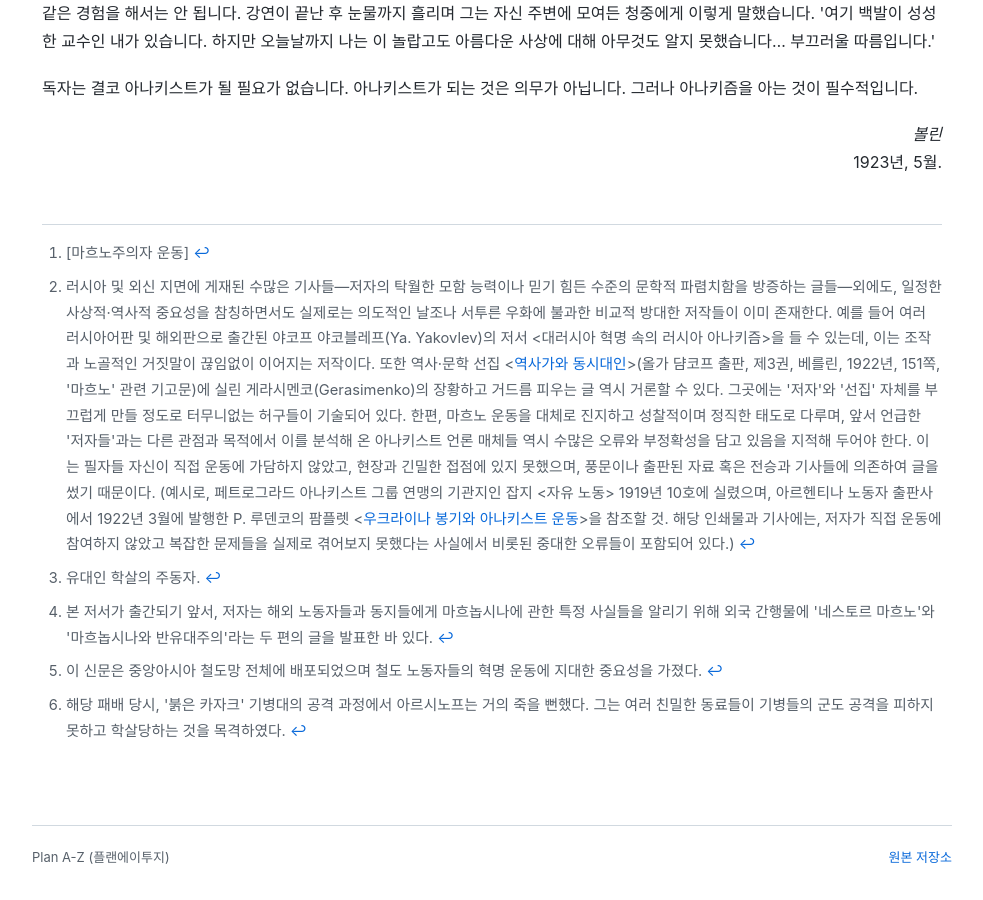
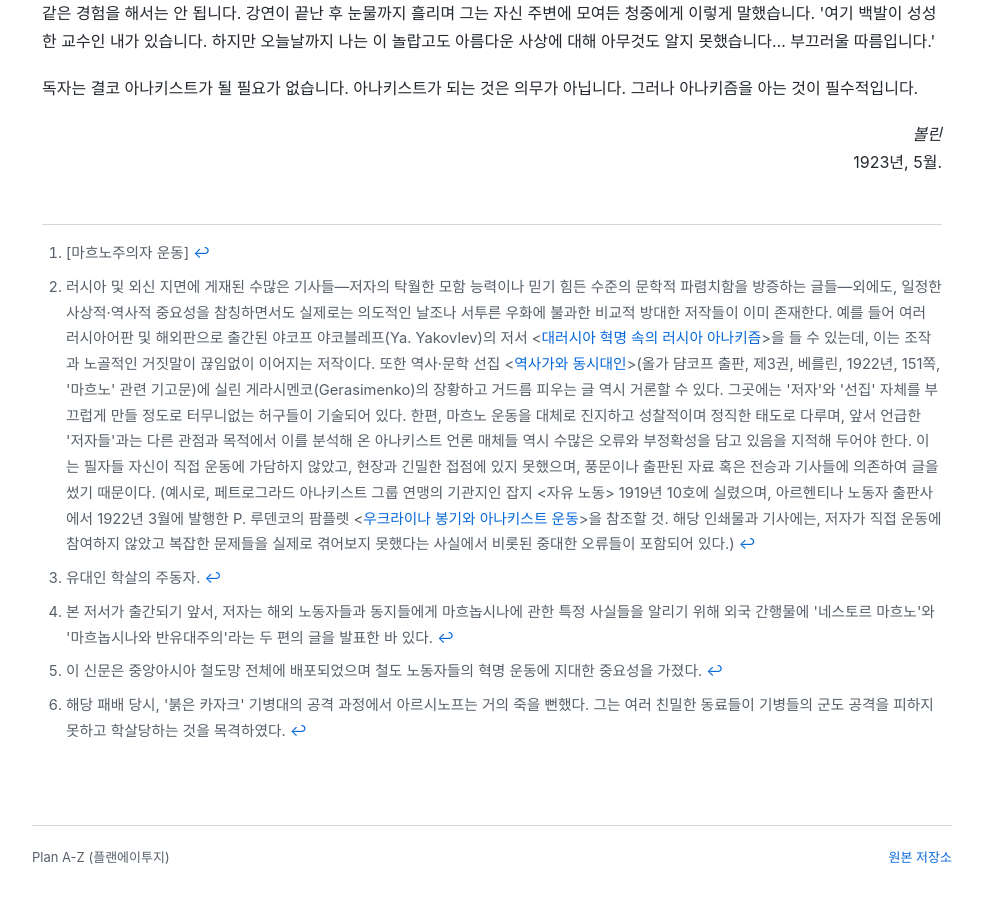
Before and after one commit to Plan-Atoz/translation-work, a Jekyll site: the page built from arshinov/makhno-movement/History of the Makhnovist Movement (Korean).md, in a window 1280 px wide and 900 px high, scrolled down 9211 px. Shown: the whole window, without its empty margins (148-1131 px from the left). Built offline with Jekyll 4.4.1, drawn with Linux system fonts in a browser that asks for light colours; part of the change alters nothing that is shown.

```diff
--- a/arshinov/makhno-movement/History of the Makhnovist Movement (Korean).md
+++ b/arshinov/makhno-movement/History of the Makhnovist Movement (Korean).md
@@ -1,7 +1,7 @@
 ---
 layout: default
 title: "마흐노주의자 운동의 역사"
-description: "Peter Arshinov, History of the Makhnovist Movement (1918–1921) 한국어 번역"
+description: "Peter Arshinov, History of the Makhnovist Movement (1918–1921) (한국어 번역)"
 permalink: /translation/
 ---
 
@@ -177,7 +177,7 @@ permalink: /translation/
 1923년, 5월.</div>
 
 [^1]: [마흐노주의자 운동]
-[^2]: 러시아 및 외신 지면에 게재된 수많은 기사들—저자의 탁월한 모함 능력이나 믿기 힘든 수준의 문학적 파렴치함을 방증하는 글들—외에도, 일정한 사상적·역사적 중요성을 참칭하면서도 실제로는 의도적인 날조나 서투른 우화에 불과한 비교적 방대한 저작들이 이미 존재한다. 예를 들어 여러 러시아어판 및 해외판으로 출간된 야코프 야코블레프(Ya. Yakovlev)의 저서 &lt;대러시아 혁명 속의 러시아 아나키즘&gt;을 들 수 있는데, 이는 조작과 노골적인 거짓말이 끊임없이 이어지는 저작이다. 또한 역사·문학 선집 &lt;<a href="http://elib.shpl.ru/ru/nodes/63255-3-1922#mode/inspect/page/157/zoom/4">역사가와 동시대인</a>&gt;(올가 댬코프 출판, 제3권, 베를린, 1922년, 151쪽, '마흐노' 관련 기고문)에 실린 게라시멘코(Gerasimenko)의 장황하고 거드름 피우는 글 역시 거론할 수 있다. 그곳에는 '저자'와 '선집' 자체를 부끄럽게 만들 정도로 터무니없는 허구들이 기술되어 있다. 한편, 마흐노 운동을 대체로 진지하고 성찰적이며 정직한 태도로 다루며, 앞서 언급한 '저자들'과는 다른 관점과 목적에서 이를 분석해 온 아나키스트 언론 매체들 역시 수많은 오류와 부정확성을 담고 있음을 지적해 두어야 한다. 이는 필자들 자신이 직접 운동에 가담하지 않았고, 현장과 긴밀한 접점에 있지 못했으며, 풍문이나 출판된 자료 혹은 전승과 기사들에 의존하여 글을 썼기 때문이다. (예시로, 페트로그라드 아나키스트 그룹 연맹의 기관지인 잡지 &lt;자유 노동&gt; 1919년 10호에 실렸으며, 아르헨티나 노동자 출판사에서 1922년 3월에 발행한 P. 루덴코의 팜플렛 &lt;<a href="https://rev-lib.com/na-ukraine-povstanchestvo-i-anarhicheskoe-dvizhenie/">우크라이나 봉기와 아나키스트 운동</a>&gt;을 참조할 것. 해당 인쇄물과 기사에는, 저자가 직접 운동에 참여하지 않았고 복잡한 문제들을 실제로 겪어보지 못했다는 사실에서 비롯된 중대한 오류들이 포함되어 있다.)
+[^2]: 러시아 및 외신 지면에 게재된 수많은 기사들—저자의 탁월한 모함 능력이나 믿기 힘든 수준의 문학적 파렴치함을 방증하는 글들—외에도, 일정한 사상적·역사적 중요성을 참칭하면서도 실제로는 의도적인 날조나 서투른 우화에 불과한 비교적 방대한 저작들이 이미 존재한다. 예를 들어 여러 러시아어판 및 해외판으로 출간된 야코프 야코블레프(Ya. Yakovlev)의 저서 &lt;<a href="https://rev-lib.com/russkij-anarhizm-v-velikoj-russkoj-revoljucii/">대러시아 혁명 속의 러시아 아나키즘</a>&gt;을 들 수 있는데, 이는 조작과 노골적인 거짓말이 끊임없이 이어지는 저작이다. 또한 역사·문학 선집 &lt;<a href="http://elib.shpl.ru/ru/nodes/63255-3-1922#mode/inspect/page/157/zoom/4">역사가와 동시대인</a>&gt;(올가 댬코프 출판, 제3권, 베를린, 1922년, 151쪽, '마흐노' 관련 기고문)에 실린 게라시멘코(Gerasimenko)의 장황하고 거드름 피우는 글 역시 거론할 수 있다. 그곳에는 '저자'와 '선집' 자체를 부끄럽게 만들 정도로 터무니없는 허구들이 기술되어 있다. 한편, 마흐노 운동을 대체로 진지하고 성찰적이며 정직한 태도로 다루며, 앞서 언급한 '저자들'과는 다른 관점과 목적에서 이를 분석해 온 아나키스트 언론 매체들 역시 수많은 오류와 부정확성을 담고 있음을 지적해 두어야 한다. 이는 필자들 자신이 직접 운동에 가담하지 않았고, 현장과 긴밀한 접점에 있지 못했으며, 풍문이나 출판된 자료 혹은 전승과 기사들에 의존하여 글을 썼기 때문이다. (예시로, 페트로그라드 아나키스트 그룹 연맹의 기관지인 잡지 &lt;자유 노동&gt; 1919년 10호에 실렸으며, 아르헨티나 노동자 출판사에서 1922년 3월에 발행한 P. 루덴코의 팜플렛 &lt;<a href="https://rev-lib.com/na-ukraine-povstanchestvo-i-anarhicheskoe-dvizhenie/">우크라이나 봉기와 아나키스트 운동</a>&gt;을 참조할 것. 해당 인쇄물과 기사에는, 저자가 직접 운동에 참여하지 않았고 복잡한 문제들을 실제로 겪어보지 못했다는 사실에서 비롯된 중대한 오류들이 포함되어 있다.)
 [^3]: 유대인 학살의 주동자.
 [^4]: 본 저서가 출간되기 앞서, 저자는 해외 노동자들과 동지들에게 마흐놉시나에 관한 특정 사실들을 알리기 위해 외국 간행물에 '네스토르 마흐노'와 '마흐놉시나와 반유대주의'라는 두 편의 글을 발표한 바 있다.
 [^5]: 이 신문은 중앙아시아 철도망 전체에 배포되었으며 철도 노동자들의 혁명 운동에 지대한 중요성을 가졌다.
```
